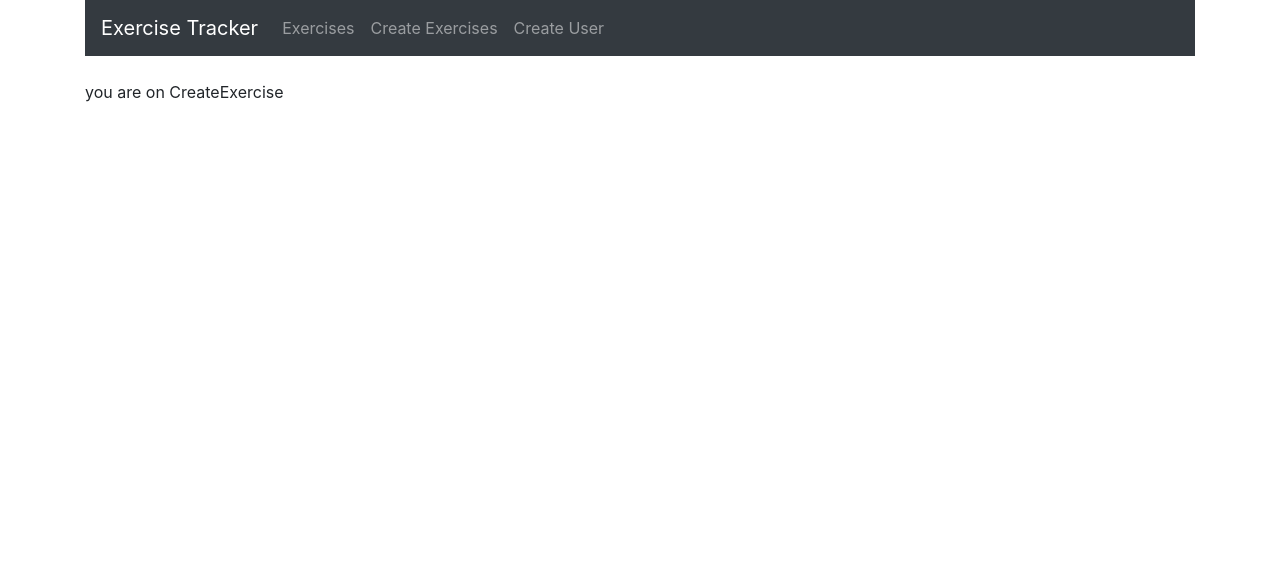
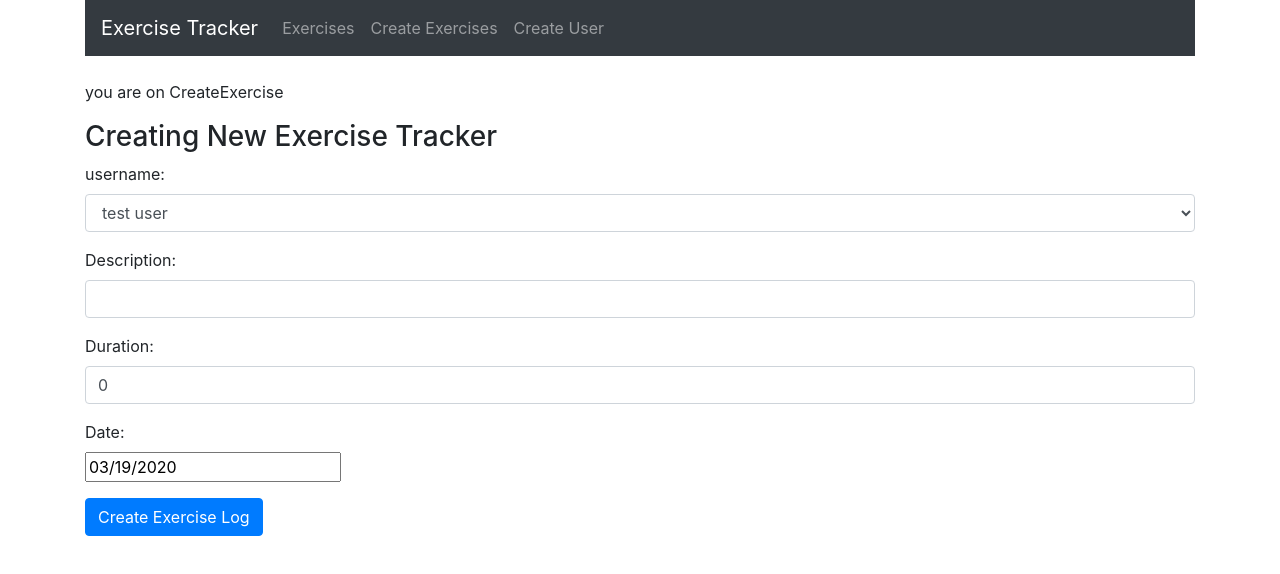
Before and after one commit to aswinks88/ExerciseTracker, a React (Create React App) app in the folder exercisetracker/: page /create in a window 1280 px wide. Shown: the top 574 px of the page. Built offline with nearby package versions, Linux system fonts and the light colour scheme.

Commit message:
created user field and installed required packages

```diff
--- a/exercisetracker/package.json
+++ b/exercisetracker/package.json
@@ -8,6 +8,7 @@
     "@testing-library/user-event": "^7.2.1",
     "bootstrap": "^4.4.1",
     "react": "^16.13.0",
+    "react-datepicker": "^2.14.0",
     "react-dom": "^16.13.0",
     "react-router-dom": "^5.1.2",
     "react-scripts": "3.4.0"
--- a/exercisetracker/src/component/CreateExercise/CreateExercise.js
+++ b/exercisetracker/src/component/CreateExercise/CreateExercise.js
@@ -1,5 +1,6 @@
 import React, {Component} from 'react'
-
+import DatePicker from 'react-datepicker'
+import 'react-datepicker/dist/react-datepicker.css'
 export default class CreateExercise extends Component {
     constructor(props){
         super(props)
@@ -10,11 +11,105 @@
             date: new Date(),
             users: []
         }
+        this.onChangeUsername = this.onChangeUsername.bind(this)
+        this.onChangeDescription = this.onChangeDescription.bind(this)
+        this.onChangeDuration = this.onChangeDuration.bind(this)
+        this.onChangeDate = this.onChangeDate.bind(this)
+        this.onSubmit = this.onSubmit.bind(this)
+    }
+    componentDidMount(){
+        this.setState({
+            users: ['test user'],
+            username: 'test user'
+        })
+    }
+    onChangeUsername(e) {
+        this.setState({
+            username: e.target.value
+        })
+    }
+    onChangeDescription(e) {
+        this.setState({
+            description:  e.target.value
+        })
+    }
+    onChangeDuration(e){
+        this.setState({
+            duration:  e.target.value
+        })
+    }
+    onChangeDate(date){
+        this.setState({
+            date: date
+        })
+    }
+
+    onSubmit(e){
+
+        e.preventDefault()
+
+        const exercise = {
+            username: this.state.username,
+            description: this.state.description,
+            duration: this.state.duration,
+            date: this.state.date
+        }
+        console.log(exercise)
+        // window.location = '/'
     }
     render(){
         return(
             <div>
                 <p>you are on CreateExercise</p>
+                <div>
+                    <h3>Creating New Exercise Tracker</h3>
+                    <form onSubmit={this.onSubmit}>
+                        <div className='form-group'>
+                            <label>username: </label>
+                            <select ref='userInput'
+                            required
+                            className='form-control'
+                            value={this.state.username}
+                            onChange={this.onChangeUsername}
+                            >
+                            {
+                                this.state.users.map(user => {
+                                    return <option key={user}
+                                    value={user}>{user}
+                                    </option>
+                                })
+                            }
+                            </select>
+                        </div>
+                        <div className='form-group'>
+                            <label>Description: </label>
+                            <input type='text'
+                            required
+                            className='form-control'
+                            value={this.state.description}
+                            onChange={this.onChangeDescription} />
+                        </div>
+                        <div className='form-group'>
+                            <label>Duration: </label>
+                            <input type='text'
+                            className='form-control'
+                            value={this.state.duration}
+                            onChange={this.onChangeDuration} />
+
+                        </div>
+                        <div className='form-group'>
+                            <label>Date: </label>
+                            <div>
+                                <DatePicker selected={this.state.date}
+                                onChange={this.onChangeDate}/>
+                            </div>
+
+                        </div>
+                        <div className='form-group'>
+                            <input type='submit' value='Create Exercise Log' className='btn btn-primary'/>
+                        </div>
+                    </form>
+                </div>
             </div>
         )
     }
--- a/exercisetracker/src/component/CreateUser/CreateUser.js
+++ b/exercisetracker/src/component/CreateUser/CreateUser.js
@@ -1,11 +1,49 @@
 import React, {Component} from 'react'
 
 export default class CreateUser extends Component {
+    constructor(props){
+        super(props)
+        this.onChangeUsername = this.onChangeUsername.bind(this)
+        this.onSubmit = this.onSubmit.bind(this);
+        this.state = {
+            username: ''
+        };
+    }
+    onChangeUsername(e) {
+        this.setState({
+          username: e.target.value
+        });
+      }
+      onSubmit(e) {
+        e.preventDefault();
+        const newUser = {
+          username: this.state.username,
+        };
+        console.log(newUser);
+
+        this.setState({
+          username: ''
+        })
+      }
     render(){
         return(
             <div>
-                <p>you are on CreateUser</p>
-            </div>
+  <h3>Create New User</h3>
+  <form onSubmit={this.onSubmit}>
+    <div className="form-group">
+      <label>Username: </label>
+      <input  type="text"
+          required
+          className="form-control"
+          value={this.state.username}
+          onChange={this.onChangeUsername}
+          />
+    </div>
+    <div className="form-group">
+      <input type="submit" value="Create User" className="btn btn-primary" />
+    </div>
+  </form>
+</div>
         )
     }
 }
```
Also changed, not shown: 1 other file (tests, documents, lock files or other folders).
